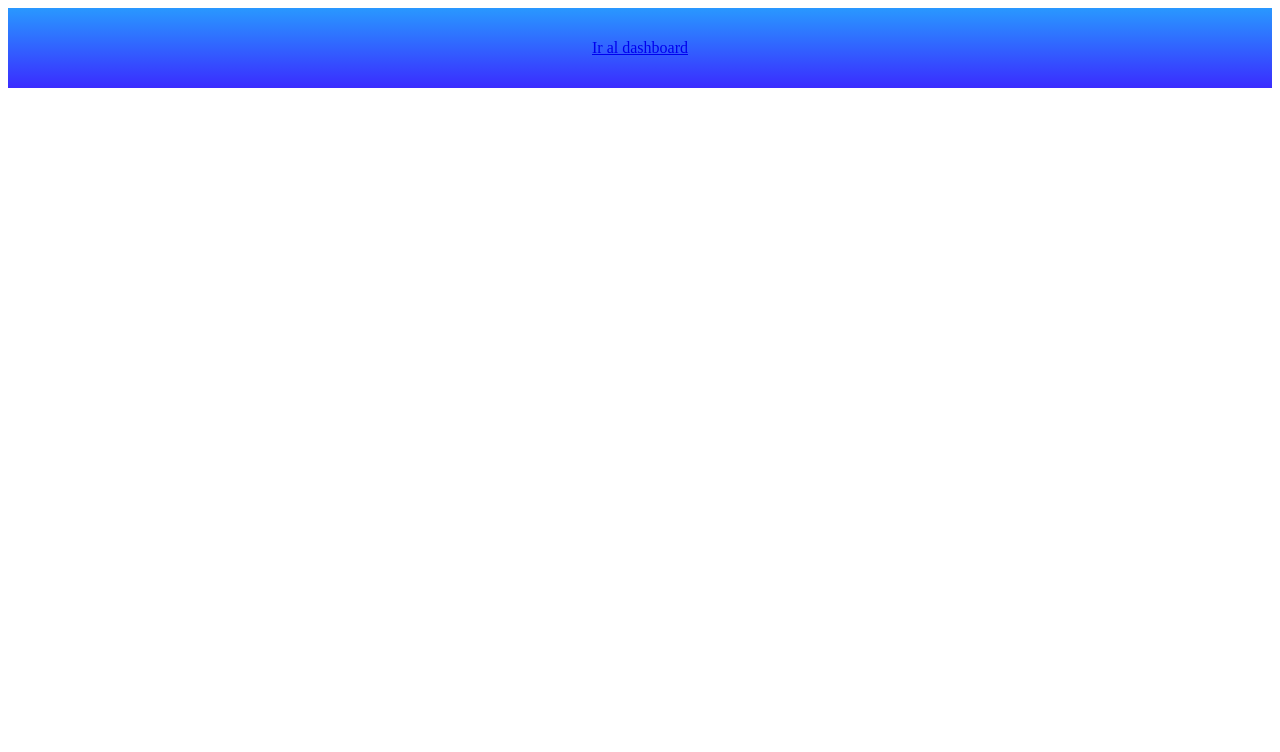
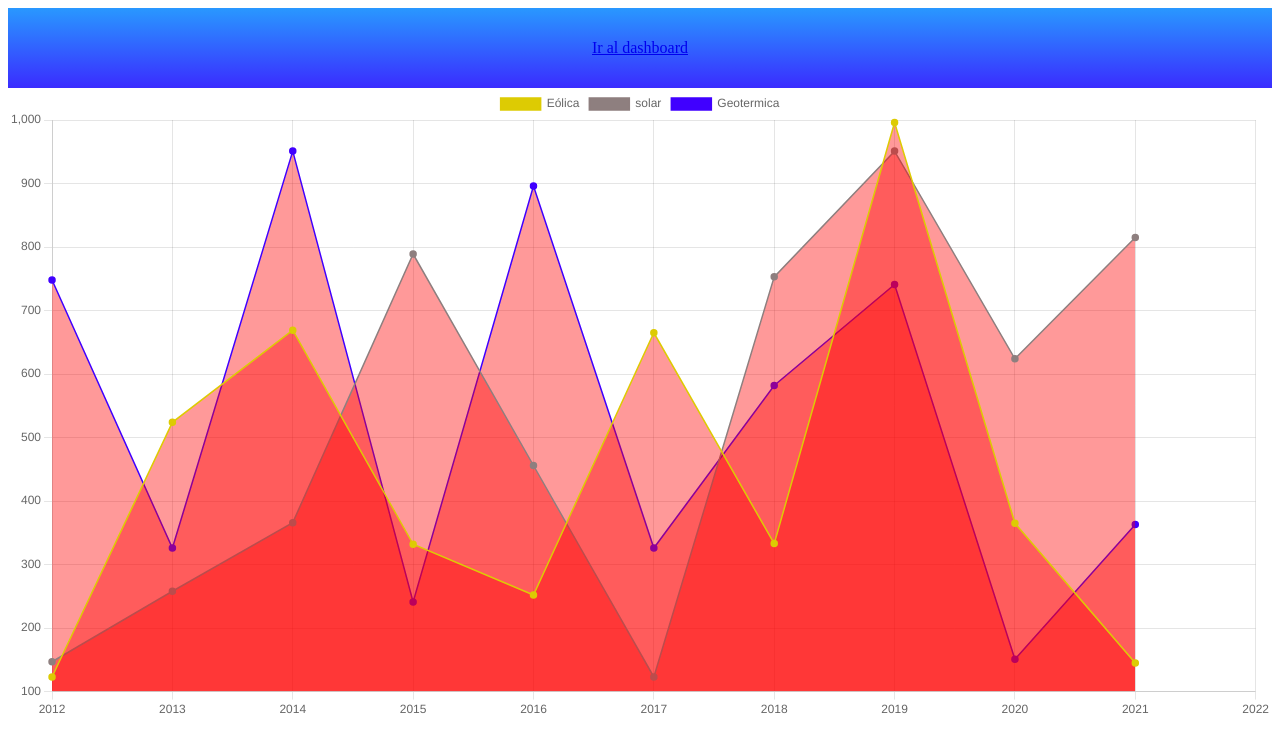
Before and after one commit to zack2141/Practica_Graficos, a plain HTML site: page Graficos_Chart/Grafico_Area.html in a window 1280 px wide. Drawn offline with nearby package versions, Linux system fonts and the light colour scheme.

Commit message:
Implementacion de graficos torta, linea, area

```diff
--- a/Graficos_Chart/Grafico_Area.html
+++ b/Graficos_Chart/Grafico_Area.html
@@ -1,18 +1,25 @@
 <!DOCTYPE html>
 <html lang="en">
+
 <head>
     <meta charset="UTF-8">
     <meta name="viewport" content="width=device-width, initial-scale=1.0">
     <title>Document</title>
     <link rel="stylesheet" href="../estilo_Navegador.css">
 </head>
+
 <body>
     <nav>
         <a href="../Dashboard.html"> Ir al dashboard</a>
     </nav>
 
+    <div class="estandar_tamano">
+        <canvas id="myChart"></canvas>
+    </div>
+
 
     <script src="https://cdn.jsdelivr.net/npm/chart.js@4.4.6/dist/chart.umd.min.js"></script>
     <script src="./JS/Area.js"></script>
 </body>
+
 </html>
--- a/Graficos_Chart/JS/Area.js
+++ b/Graficos_Chart/JS/Area.js
@@ -0,0 +1,96 @@
+function grafico_Linea() {
+
+    const ctx = document.getElementById('myChart')
+
+    const labelst = ['Eólica', 'solar', 'Geotermica']
+
+    const titulos = year() // SE LLAMA EL ERRAGLO DE AÑOS GENERADO
+
+    /*valores que se le da a cada linea */
+    const valoresSolar = [123, 524, 669, 332, 252, 665, 333, 996, 365, 145]
+    const valoresEolica = [147, 258, 366, 789, 456, 123, 753, 951, 624, 815]
+    const valoreshidrica = [748, 326, 951, 241, 896, 326, 582, 741, 151, 363]
+
+    /*asigna color a cada punto de la linea */
+    const coloresSolar = '#ddcb03'
+    const coloesEolica = '#8e7f7f'
+    const coloresHidrica = '#4000ff'
+
+    /*dibuja la linea de cada valor */
+    const bordesSolar = '#ddcb03'
+    const bordesEolica = '#8e7f7f'
+    const bordesHidrica = '#4000ff'
+
+    const mychart = new Chart(ctx, {
+        type: 'line',
+        data: {
+            labels: titulos,//titulos de cada porcion
+            datasets: [{
+                label: labelst[0],// valores de cada porcion
+                data: valoresSolar,
+                backgroundColor: coloresSolar,// da color a las porciones
+                borderColor: bordesSolar,
+                borderWidth: 1.5,
+                //llena el espacion entre la linea de origen hacia abajo
+                fill: {
+                    target: 'origin',
+                    above: 'rgb(255, 0, 0, 0.4)',   // Area will be red above the origin
+                    below: 'rgb(0, 0, 255)'    // And blue below the origin
+                }
+            },
+            {
+                label: labelst[1],// valores de cada porcion
+                data: valoresEolica,
+                backgroundColor: coloesEolica,// da color a las porciones
+                borderColor: bordesEolica,
+                borderWidth: 1.5,
+                //llena el espacion entre la linea de origen hacia abajo
+                fill: {
+                    target: 'origin',
+                    above: 'rgb(255, 0, 0, 0.4)',   // Area will be red above the origin
+                    below: 'rgb(0, 0, 255)'    // And blue below the origin
+                }
+
+            },
+            {
+                label: labelst[2],// valores de cada porcion
+                data: valoreshidrica,
+                backgroundColor: coloresHidrica,// da color a las porciones
+                borderColor: bordesHidrica,
+                borderWidth: 1.5,
+                //llena el espacion entre la linea de origen hacia abajo
+                fill: {
+                    target: 'origin',
+                    above: 'rgb(255, 0, 0, 0.4)',   // Area will be red above the origin
+                    below: 'rgb(0, 0, 255)'    // And blue below the origin
+                }
+
+            }]
+        },
+
+        options: {
+            responsive: 'true',
+            maintainAspectRatio: 'false'
+        }
+    })
+
+}
+
+function year() {
+
+    const limite = 2022
+
+    let arr = []
+
+    for (let i = 2012; i <= limite; i++) {
+
+        arr.push(i)
+
+    }
+
+    return arr
+
+
+}
+
+grafico_Linea()
```
Also changed, not shown: Graficos_Chart/Grafico_Linea.html (+4 -0 lines), Graficos_Chart/Grafico_Torta.html (+4 -0 lines), Graficos_Chart/JS/Linea.js (+78 -0 lines), Graficos_Chart/JS/Torta.js (+31 -0 lines).
